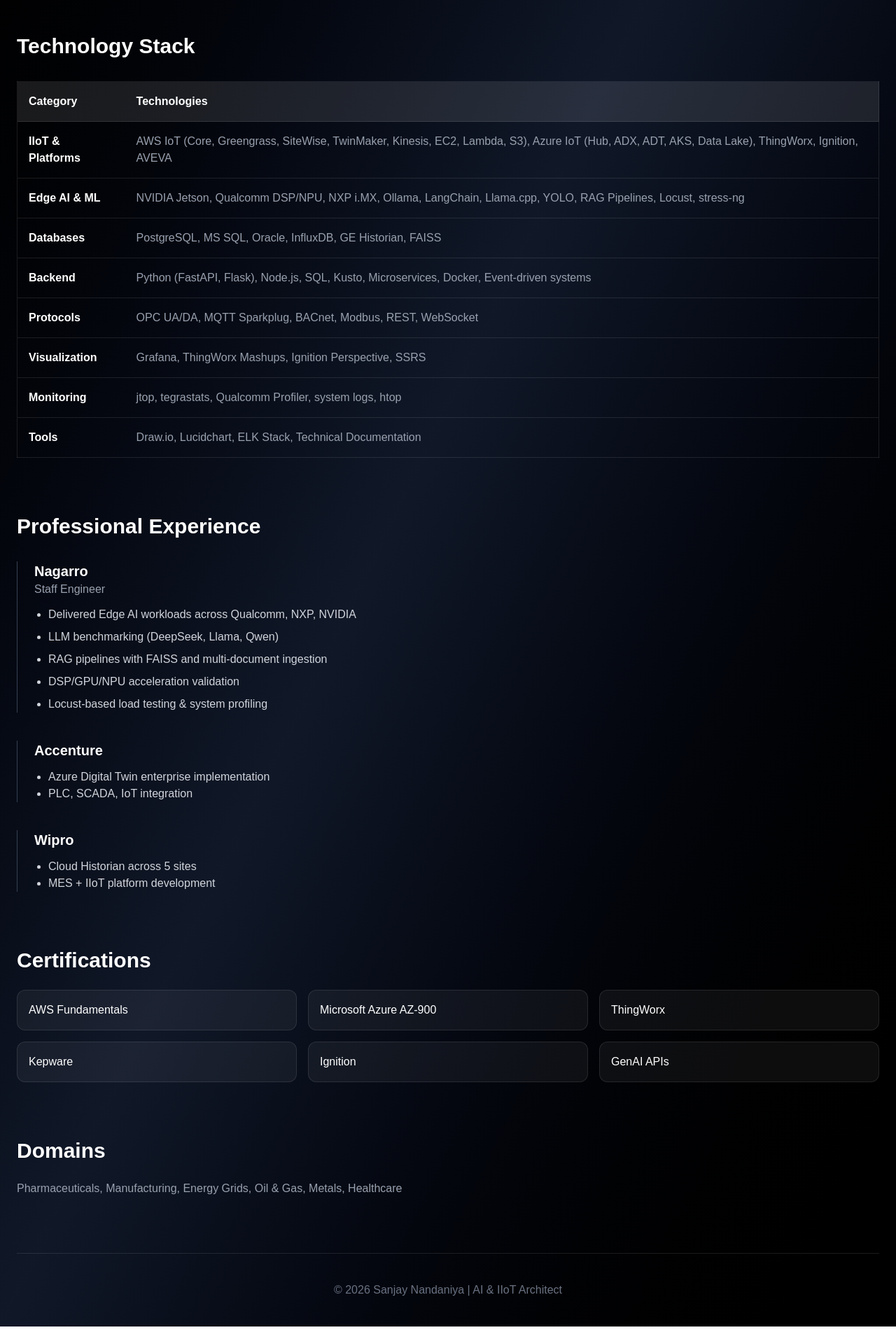
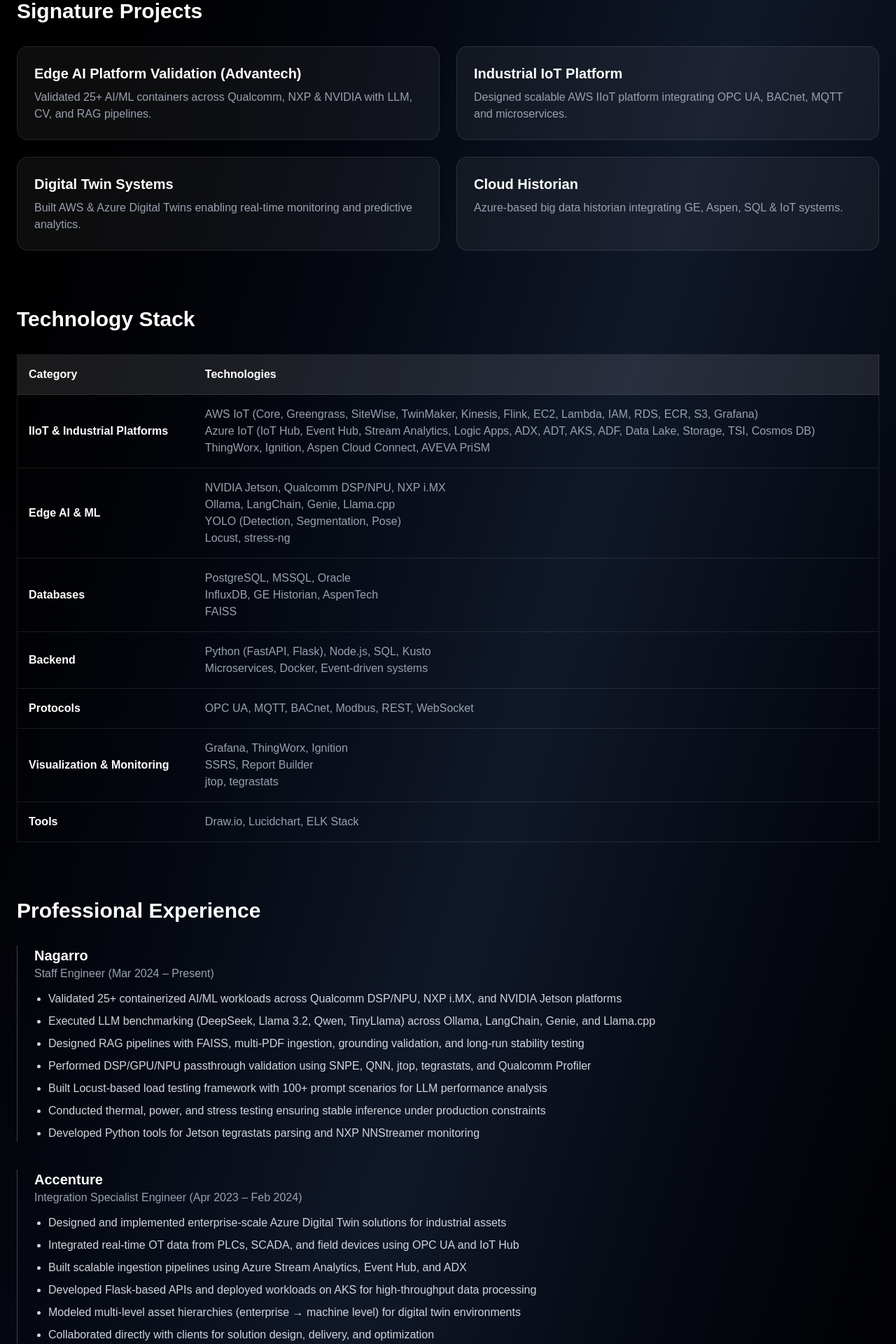
Before and after one commit to Sanjay4497/portfolio, a Next.js app: page / in a window 1280 px wide. Shown: the part 740-2660 px from the top of the page at 70% size. Before the commit the page ends 2635 px from the top, so only its background shows below. Built offline with nearby package versions, Linux system fonts and the light colour scheme.

Commit message:
Enhance profile summary and add project details
Refactor profile summary and technology stack sections for clarity and detail. Added signature projects and professional experience with specific contributions.

```diff
--- a/app/page.tsx
+++ b/app/page.tsx
@@ -19,7 +19,8 @@
           </p>
 
           <p className="mt-6 text-gray-400 max-w-4xl">
-            Building production-grade Digital Twins, Edge AI systems, and industrial cloud platforms. Specialized in LLM, RAG, and computer vision workloads on constrained edge hardware with strong IT-OT integration across pharma, manufacturing, energy, and automotive industries.
+            Building production-grade Digital Twins, Edge AI systems, and industrial cloud platforms.
+            Specialized in LLM, RAG, and computer vision workloads on constrained edge hardware with strong IT-OT integration.
           </p>
 
           <div className="mt-6 flex flex-wrap gap-3">
@@ -48,11 +49,44 @@
         <section className="mb-20">
           <h2 className="text-3xl font-semibold mb-6">Profile Summary</h2>
           <p className="text-gray-300 leading-relaxed">
-            A consummate Industry 4.0 and IIoT Architect with deep expertise across Edge AI, Digital Twins, and industrial cloud ecosystems. Proven ability to translate complex industrial challenges into scalable architectures delivering measurable business value. Strong experience in regulated environments (21 CFR Part 11, IQ/OQ/PQ) ensuring compliance-driven engineering.
+            A consummate Industry 4.0 & IIoT Architect with deep expertise across Edge AI, Digital Twins, and industrial cloud ecosystems.
+            Proven ability to translate complex industrial challenges into scalable architectures delivering measurable business value.
+            Strong experience in regulated environments (21 CFR Part 11, IQ/OQ/PQ).
           </p>
         </section>
 
-        {/* TECH STACK (TABLE FORMAT) */}
+        {/* SIGNATURE PROJECTS */}
+        <section className="mb-20">
+          <h2 className="text-3xl font-semibold mb-8">Signature Projects</h2>
+
+          <div className="grid md:grid-cols-2 gap-6">
+            {[
+              {
+                title:"Edge AI Platform Validation (Advantech)",
+                desc:"Validated 25+ AI/ML containers across Qualcomm, NXP & NVIDIA with LLM, CV, and RAG pipelines."
+              },
+              {
+                title:"Industrial IoT Platform",
+                desc:"Designed scalable AWS IIoT platform integrating OPC UA, BACnet, MQTT and microservices."
+              },
+              {
+                title:"Digital Twin Systems",
+                desc:"Built AWS & Azure Digital Twins enabling real-time monitoring and predictive analytics."
+              },
+              {
+                title:"Cloud Historian",
+                desc:"Azure-based big data historian integrating GE, Aspen, SQL & IoT systems."
+              }
+            ].map((p,i)=>(
+              <div key={i} className="p-6 bg-white/5 border border-white/10 rounded-2xl">
+                <h3 className="text-xl font-semibold mb-2">{p.title}</h3>
+                <p className="text-gray-400">{p.desc}</p>
+              </div>
+            ))}
+          </div>
+        </section>
+
+        {/* TECH STACK */}
         <section className="mb-20">
           <h2 className="text-3xl font-semibold mb-8">Technology Stack</h2>
 
@@ -67,58 +101,61 @@
               <tbody>
 
                 <tr className="border-t border-white/10">
-                  <td className="p-4 font-semibold">IIoT & Platforms</td>
+                  <td className="p-4 font-semibold">IIoT & Industrial Platforms</td>
                   <td className="p-4 text-gray-400">
-                    AWS IoT (Core, Greengrass, SiteWise, TwinMaker, Kinesis, EC2, Lambda, S3), Azure IoT (Hub, ADX, ADT, AKS, Data Lake), ThingWorx, Ignition, AVEVA
+                    AWS IoT (Core, Greengrass, SiteWise, TwinMaker, Kinesis, Flink, EC2, Lambda, IAM, RDS, ECR, S3, Grafana) <br/>
+                    Azure IoT (IoT Hub, Event Hub, Stream Analytics, Logic Apps, ADX, ADT, AKS, ADF, Data Lake, Storage, TSI, Cosmos DB) <br/>
+                    ThingWorx, Ignition, Aspen Cloud Connect, AVEVA PriSM
                   </td>
                 </tr>
 
                 <tr className="border-t border-white/10">
                   <td className="p-4 font-semibold">Edge AI & ML</td>
                   <td className="p-4 text-gray-400">
-                    NVIDIA Jetson, Qualcomm DSP/NPU, NXP i.MX, Ollama, LangChain, Llama.cpp, YOLO, RAG Pipelines, Locust, stress-ng
+                    NVIDIA Jetson, Qualcomm DSP/NPU, NXP i.MX <br/>
+                    Ollama, LangChain, Genie, Llama.cpp <br/>
+                    YOLO (Detection, Segmentation, Pose) <br/>
+                    Locust, stress-ng
                   </td>
                 </tr>
 
                 <tr className="border-t border-white/10">
                   <td className="p-4 font-semibold">Databases</td>
                   <td className="p-4 text-gray-400">
-                    PostgreSQL, MS SQL, Oracle, InfluxDB, GE Historian, FAISS
+                    PostgreSQL, MSSQL, Oracle <br/>
+                    InfluxDB, GE Historian, AspenTech <br/>
+                    FAISS
                   </td>
                 </tr>
 
                 <tr className="border-t border-white/10">
                   <td className="p-4 font-semibold">Backend</td>
                   <td className="p-4 text-gray-400">
-                    Python (FastAPI, Flask), Node.js, SQL, Kusto, Microservices, Docker, Event-driven systems
+                    Python (FastAPI, Flask), Node.js, SQL, Kusto <br/>
+                    Microservices, Docker, Event-driven systems
                   </td>
                 </tr>
 
                 <tr className="border-t border-white/10">
                   <td className="p-4 font-semibold">Protocols</td>
                   <td className="p-4 text-gray-400">
-                    OPC UA/DA, MQTT Sparkplug, BACnet, Modbus, REST, WebSocket
+                    OPC UA, MQTT, BACnet, Modbus, REST, WebSocket
                   </td>
                 </tr>
 
                 <tr className="border-t border-white/10">
-                  <td className="p-4 font-semibold">Visualization</td>
+                  <td className="p-4 font-semibold">Visualization & Monitoring</td>
                   <td className="p-4 text-gray-400">
-                    Grafana, ThingWorx Mashups, Ignition Perspective, SSRS
-                  </td>
-                </tr>
-
-                <tr className="border-t border-white/10">
-                  <td className="p-4 font-semibold">Monitoring</td>
-                  <td className="p-4 text-gray-400">
-                    jtop, tegrastats, Qualcomm Profiler, system logs, htop
+                    Grafana, ThingWorx, Ignition <br/>
+                    SSRS, Report Builder <br/>
+                    jtop, tegrastats
                   </td>
                 </tr>
 
                 <tr className="border-t border-white/10">
                   <td className="p-4 font-semibold">Tools</td>
                   <td className="p-4 text-gray-400">
-                    Draw.io, Lucidchart, ELK Stack, Technical Documentation
+                    Draw.io, Lucidchart, ELK Stack
                   </td>
                 </tr>
 
@@ -128,39 +165,96 @@
         </section>
 
         {/* EXPERIENCE */}
+        {/* EXPERIENCE */}
         <section className="mb-20">
           <h2 className="text-3xl font-semibold mb-8">Professional Experience</h2>
 
           <div className="space-y-10">
 
+            {/* Nagarro */}
             <div className="border-l border-gray-700 pl-6">
               <h3 className="text-xl font-semibold">Nagarro</h3>
-              <p className="text-gray-400">Staff Engineer</p>
+              <p className="text-gray-400">Staff Engineer (Mar 2024 – Present)</p>
+
               <ul className="mt-3 list-disc ml-5 text-gray-300 space-y-2">
-                <li>Delivered Edge AI workloads across Qualcomm, NXP, NVIDIA</li>
-                <li>LLM benchmarking (DeepSeek, Llama, Qwen)</li>
-                <li>RAG pipelines with FAISS and multi-document ingestion</li>
-                <li>DSP/GPU/NPU acceleration validation</li>
-                <li>Locust-based load testing & system profiling</li>
+                <li>Validated 25+ containerized AI/ML workloads across Qualcomm DSP/NPU, NXP i.MX, and NVIDIA Jetson platforms</li>
+                <li>Executed LLM benchmarking (DeepSeek, Llama 3.2, Qwen, TinyLlama) across Ollama, LangChain, Genie, and Llama.cpp</li>
+                <li>Designed RAG pipelines with FAISS, multi-PDF ingestion, grounding validation, and long-run stability testing</li>
+                <li>Performed DSP/GPU/NPU passthrough validation using SNPE, QNN, jtop, tegrastats, and Qualcomm Profiler</li>
+                <li>Built Locust-based load testing framework with 100+ prompt scenarios for LLM performance analysis</li>
+                <li>Conducted thermal, power, and stress testing ensuring stable inference under production constraints</li>
+                <li>Developed Python tools for Jetson tegrastats parsing and NXP NNStreamer monitoring</li>
               </ul>
             </div>
 
+            {/* Accenture */}
             <div className="border-l border-gray-700 pl-6">
               <h3 className="text-xl font-semibold">Accenture</h3>
-              <ul className="mt-3 list-disc ml-5 text-gray-300">
-                <li>Azure Digital Twin enterprise implementation</li>
-                <li>PLC, SCADA, IoT integration</li>
+              <p className="text-gray-400">Integration Specialist Engineer (Apr 2023 – Feb 2024)</p>
+
+              <ul className="mt-3 list-disc ml-5 text-gray-300 space-y-2">
+                <li>Designed and implemented enterprise-scale Azure Digital Twin solutions for industrial assets</li>
+                <li>Integrated real-time OT data from PLCs, SCADA, and field devices using OPC UA and IoT Hub</li>
+                <li>Built scalable ingestion pipelines using Azure Stream Analytics, Event Hub, and ADX</li>
+                <li>Developed Flask-based APIs and deployed workloads on AKS for high-throughput data processing</li>
+                <li>Modeled multi-level asset hierarchies (enterprise → machine level) for digital twin environments</li>
+                <li>Collaborated directly with clients for solution design, delivery, and optimization</li>
               </ul>
             </div>
 
+            {/* Wipro */}
             <div className="border-l border-gray-700 pl-6">
               <h3 className="text-xl font-semibold">Wipro</h3>
-              <ul className="mt-3 list-disc ml-5 text-gray-300">
-                <li>Cloud Historian across 5 sites</li>
-                <li>MES + IIoT platform development</li>
+              <p className="text-gray-400">Control System Project Engineer (Nov 2021 – Apr 2023)</p>
+
+              <ul className="mt-3 list-disc ml-5 text-gray-300 space-y-2">
+                <li>Implemented Azure-based cloud historian platform integrating GE Historian, Aspen, and SQL systems</li>
+                <li>Enabled real-time analytics using Azure IoT Hub, Stream Analytics, Data Lake, and TSI</li>
+                <li>Built IIoT pipelines integrating PLCs, SCADA systems, and energy meters via OPC and MQTT</li>
+                <li>Developed custom dashboards, alerts, and reporting systems for operational insights</li>
+                <li>Standardized data ingestion pipelines and improved data quality through schema optimization</li>
+                <li>Led sprint planning, estimation, and client communication for multi-site deployments</li>
               </ul>
             </div>
 
+            {/* Torrent Pharma */}
+            <div className="border-l border-gray-700 pl-6">
+              <h3 className="text-xl font-semibold">Torrent Pharmaceuticals</h3>
+              <p className="text-gray-400">Executive Engineer (Jun 2019 – Oct 2021)</p>
+
+              <ul className="mt-3 list-disc ml-5 text-gray-300 space-y-2">
+                <li>Led MES–L2–L1 integration across 100+ machines using OPC UA and centralized SCADA systems</li>
+                <li>Implemented 21 CFR Part 11 compliant systems including audit trails, user access control, and reporting</li>
+                <li>Developed SSRS-based reporting solutions and web dashboards for manufacturing insights</li>
+                <li>Integrated PLCs, HMIs, SCADA, and weighing systems into unified IIoT architecture</li>
+                <li>Performed IQ/OQ validation, equipment qualification, and compliance-driven automation upgrades</li>
+              </ul>
+            </div>
+
+            {/* Sanofi */}
+            <div className="border-l border-gray-700 pl-6">
+              <h3 className="text-xl font-semibold">Sanofi</h3>
+              <p className="text-gray-400">Graduate Trainee Engineer (Sep 2018 – Jun 2019)</p>
+
+              <ul className="mt-3 list-disc ml-5 text-gray-300 space-y-2">
+                <li>Supported instrumentation and automation systems for pharmaceutical manufacturing processes</li>
+                <li>Worked with PLCs, SCADA, and field instruments for plant operations and maintenance</li>
+                <li>Assisted in troubleshooting, calibration, and system optimization activities</li>
+              </ul>
+            </div>
+
+          </div>
+        </section>
+        {/* RECOGNITION */}
+        <section className="mb-20">
+          <h2 className="text-3xl font-semibold mb-6">Recognition</h2>
+          <div className="grid md:grid-cols-2 gap-4">
+            <div className="bg-white/5 p-4 rounded-xl border border-white/10">
+              Nagarro Advantech PM & Lead Appreciation
+            </div>
+            <div className="bg-white/5 p-4 rounded-xl border border-white/10">
+              Nagarro Care Award (2×)
+            </div>
           </div>
         </section>
 
@@ -170,7 +264,7 @@
           <div className="grid md:grid-cols-3 gap-4">
             {[
               "AWS Fundamentals",
-              "Microsoft Azure AZ-900",
+              "Azure AZ-900",
               "ThingWorx",
               "Kepware",
               "Ignition",
@@ -184,9 +278,25 @@
         {/* DOMAINS */}
         <section className="mb-20">
           <h2 className="text-3xl font-semibold mb-6">Domains</h2>
-          <p className="text-gray-400">
-            Pharmaceuticals, Manufacturing, Energy Grids, Oil & Gas, Metals, Healthcare
-          </p>
+
+          <div className="grid md:grid-cols-2 gap-6 text-gray-300">
+
+            <div className="bg-white/5 p-6 rounded-2xl border border-white/10">
+              <h3 className="font-semibold mb-2">Industries</h3>
+              <p>
+                Life Sciences, Pharmaceuticals, Healthcare, Energy Grids,
+                Oil & Gas, Metals, Manufacturing
+              </p>
+            </div>
+
+            <div className="bg-white/5 p-6 rounded-2xl border border-white/10">
+              <h3 className="font-semibold mb-2">Specializations</h3>
+              <p>
+                Edge AI Systems, Embedded AI, Digital Twins, Industry 4.0
+              </p>
+            </div>
+
+          </div>
         </section>
 
         {/* FOOTER */}
```
